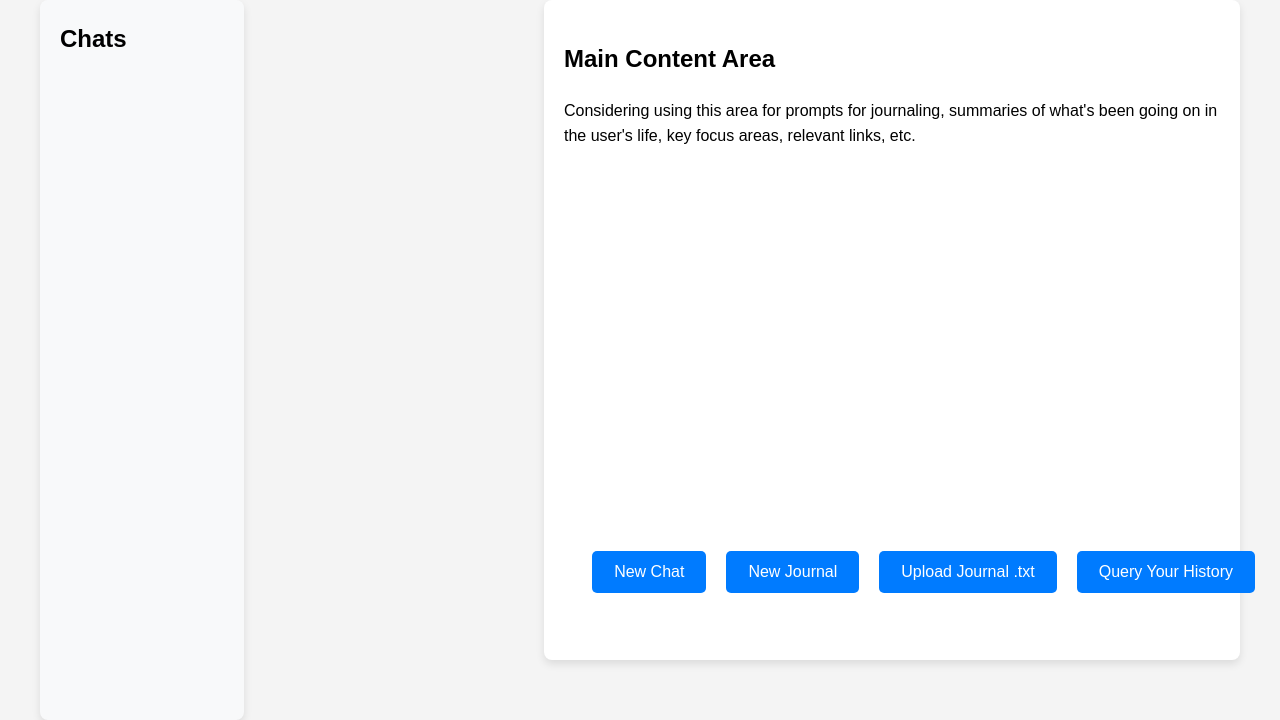
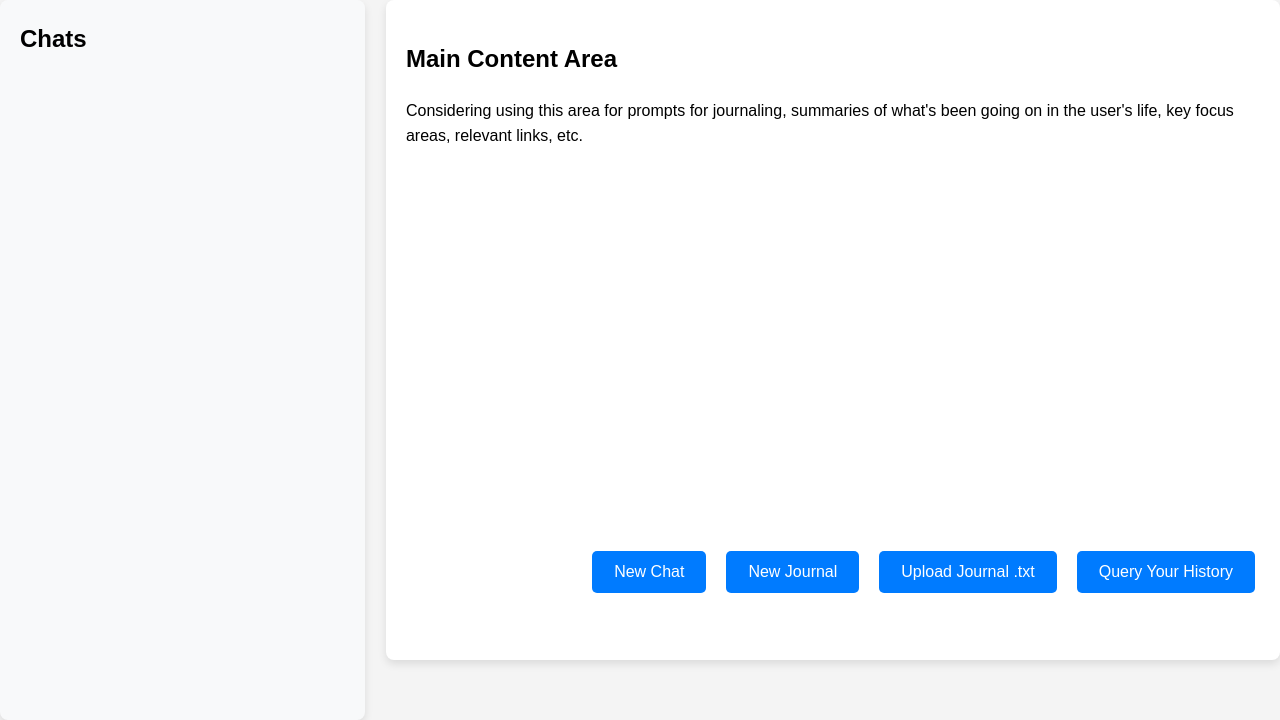
Before and after one commit to horseless-labs/void, a Django app: a page that uses templates/main.html in a window 1280 px wide. Shown: the part 172-892 px from the top of the page. Run offline with Django 5.2, Linux system fonts and the light colour scheme; the visitor is signed in with stand-in values (Sample User, id 1); data comes from the database, SQL or seed files in the repository; data that the repository does not hold is empty.

Commit message:
Fix spacing issue in chat manager

```diff
--- a/static/style.css
+++ b/static/style.css
@@ -334,7 +334,8 @@ input[type="email"] {
     display: flex;
     flex-direction: row; /* Arragne sidebar and content area side-by-side */
     gap: 20px;
-    max-width: 1200px;
+    width: 100%;
+    max-width: 100%;
     margin: 0 auto;
     min-height: calc(100vh - 80px); /* Adjust for the height of the button container */
     box-sizing: border-box;
@@ -343,7 +344,7 @@ input[type="email"] {
 /* Sidebar styling */
 .sidebar {
     /* width: 250px; */
-    width: 20%;
+    width: 30%;
     background-color: #f8f9fa;
     border-radius: 8px;
     padding: 20px;
@@ -370,7 +371,7 @@ input[type="email"] {
 }
 
 .chat-list a {
-    text-decoration: 10px;
+    text-decoration: none;
     color: #007bff;
     font-weight: bold;
     transition: color 0.3s ease;
@@ -393,8 +394,8 @@ input[type="email"] {
 
 /* Content area styling  */
 .center-content {
-    width: 80%;
-    margin-left: 280px;
+    /* width: 80%; */
+    margin-left: 1px;
     margin-bottom: 60px;
     padding: 20px;
     background-color: #ffffff;
```
